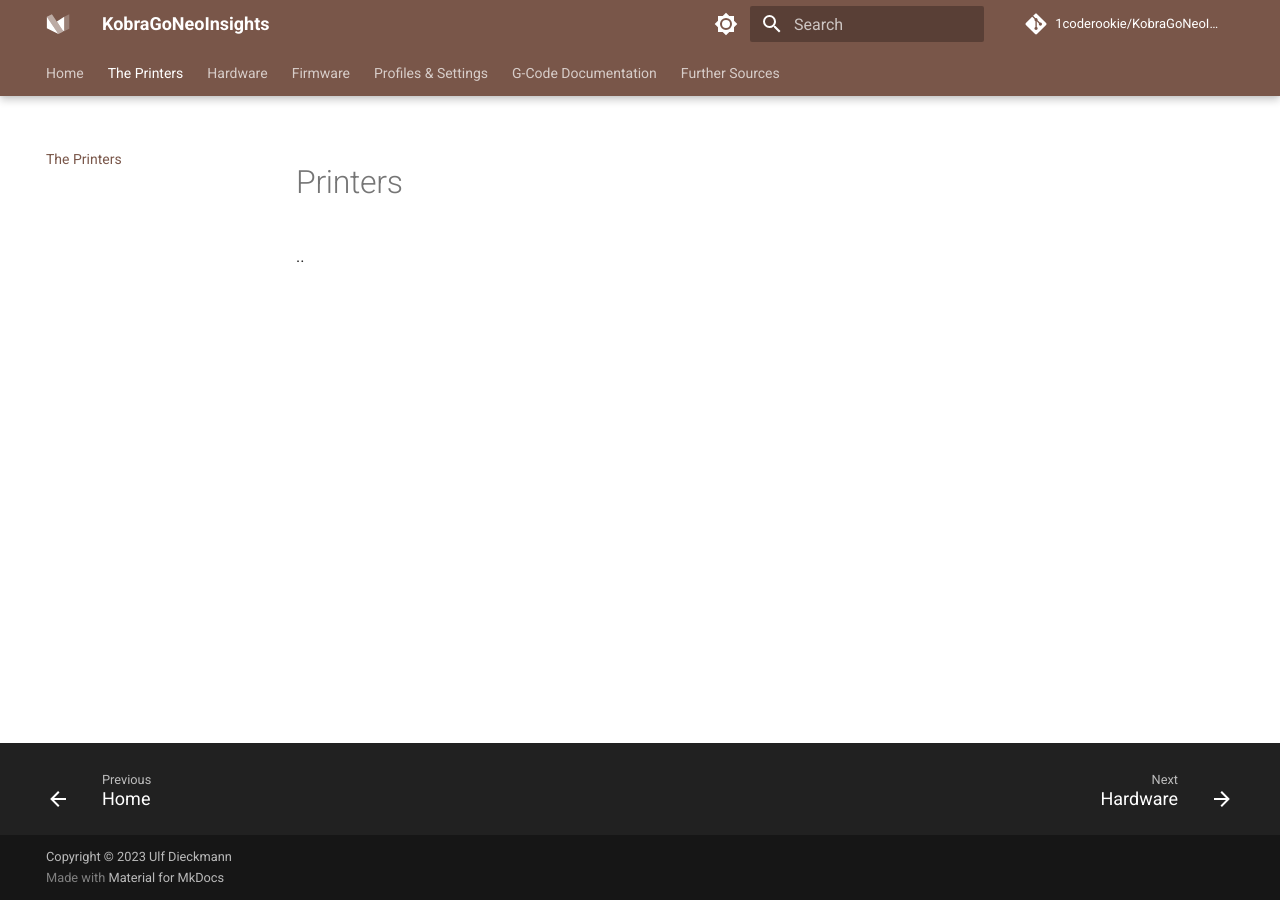
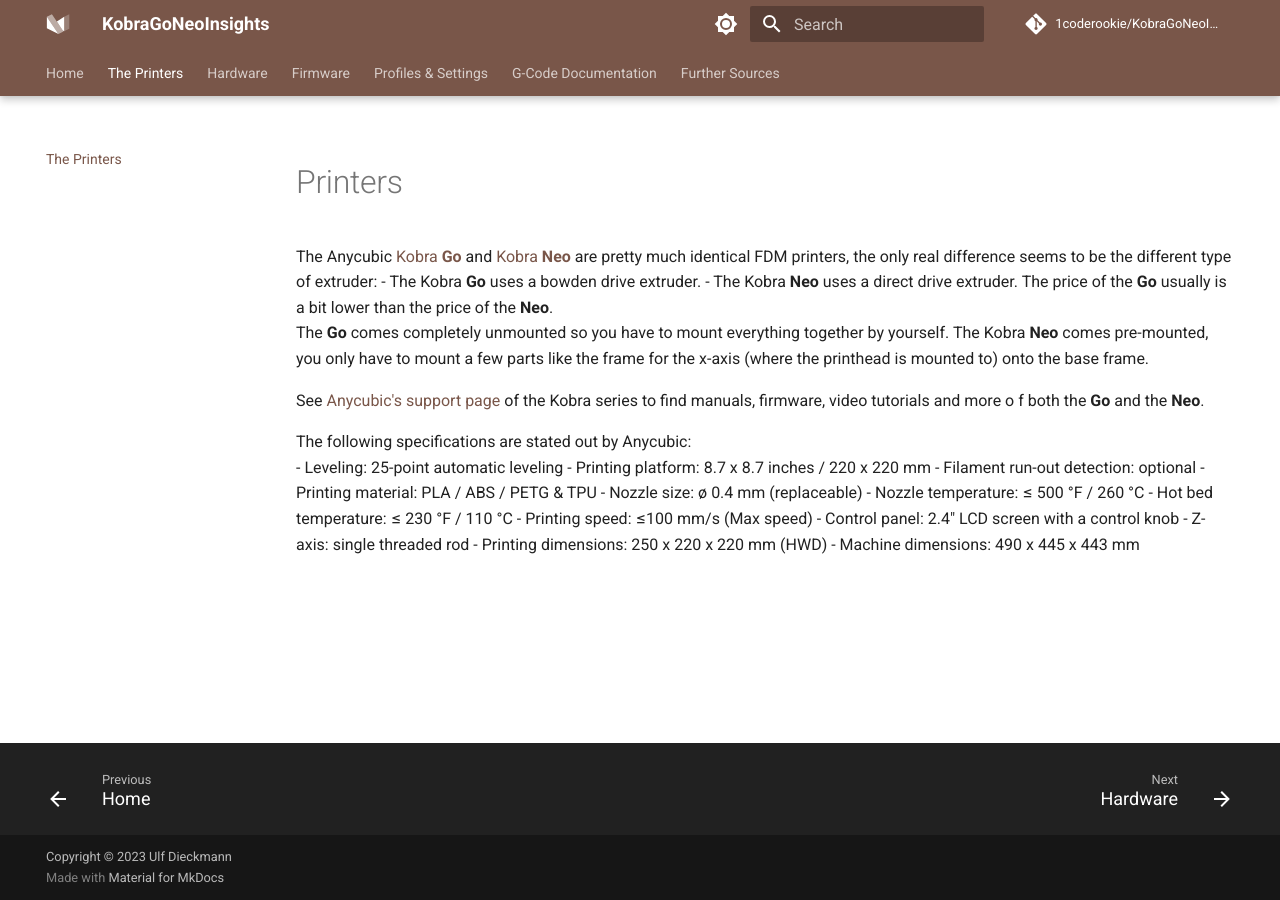
Before and after one commit to 1coderookie/KobraGoNeoInsights, an MkDocs documentation site: the page built from docs/printers.md, in a window 1280 px wide. Built offline with MkDocs 1.6.1 and Material for MkDocs 9.7.7, drawn with Linux system fonts in a browser that asks for light colours; comment, search, counter and statistics services are not loaded.

Commit message:
Update printers.md

```diff
--- a/docs/printers.md
+++ b/docs/printers.md
@@ -1,4 +1,24 @@
 <link rel=”manifest” href=”docs/manifest.webmanifest”>
 
 # Printers
-..
+The Anycubic [Kobra **Go**](https://www.anycubic.com/collections/3d-printers/products/kobra-go) and [Kobra **Neo**](https://www.anycubic.com/collections/3d-printers/products/kobra-neo) are pretty much identical FDM printers, the only real difference seems to be the different type of extruder:
+- The Kobra **Go** uses a bowden drive extruder.
+- The Kobra **Neo** uses a direct drive extruder.
+The price of the **Go** usually is a bit lower than the price of the **Neo**.
+The **Go** comes completely unmounted so you have to mount everything together by yourself. The Kobra **Neo** comes pre-mounted, you only have to mount a few parts like the frame for the x-axis (where the printhead is mounted to) onto the base frame.
+
+See [Anycubic's support page](https://www.anycubic.com/blogs/news/all-you-need-to-know-about-kobra-series) of the Kobra series to find manuals, firmware, video tutorials and more o f both the **Go** and the **Neo**.
+
+The following specifications are stated out by Anycubic:
+- Leveling: 25-point automatic leveling
+- Printing platform: 8.7 x 8.7 inches / 220 x 220 mm
+- Filament run-out detection: optional
+- Printing material: PLA / ABS / PETG & TPU
+- Nozzle size: ø 0.4 mm (replaceable)
+- Nozzle temperature: ≤ 500 °F / 260 °C
+- Hot bed temperature: ≤ 230 °F / 110 °C
+- Printing speed: ≤100 mm/s (Max speed)
+- Control panel: 2.4" LCD screen with a control knob
+- Z-axis: single threaded rod
+- Printing dimensions: 250 x 220 x 220 mm (HWD)
+- Machine dimensions: 490 x 445 x 443 mm
```
